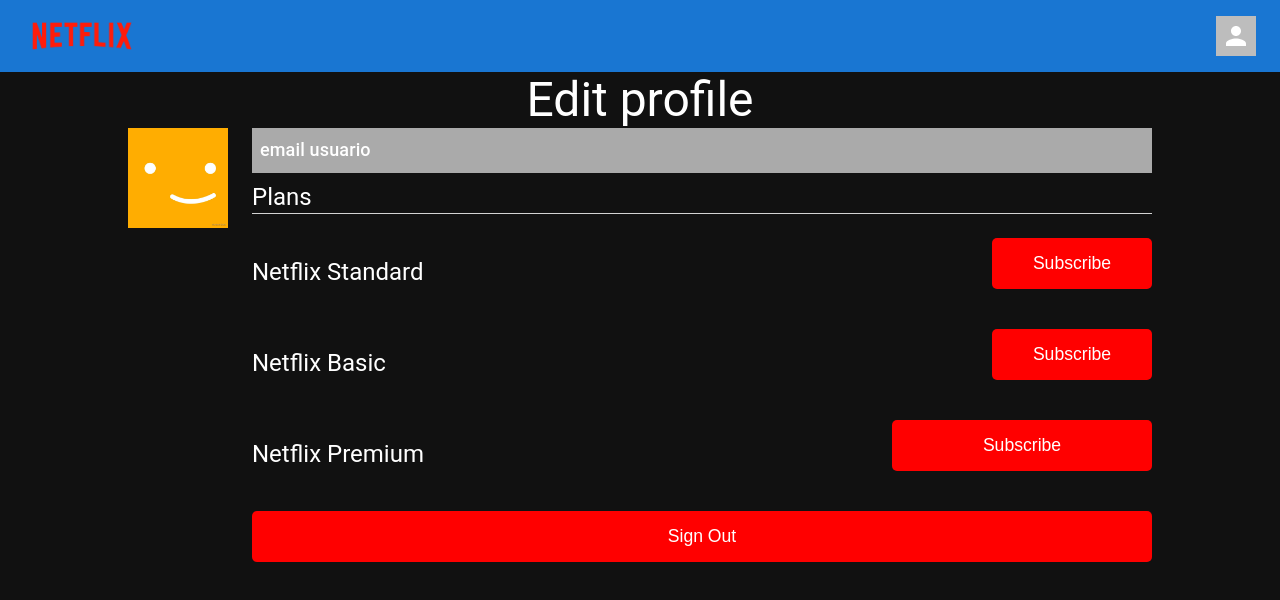
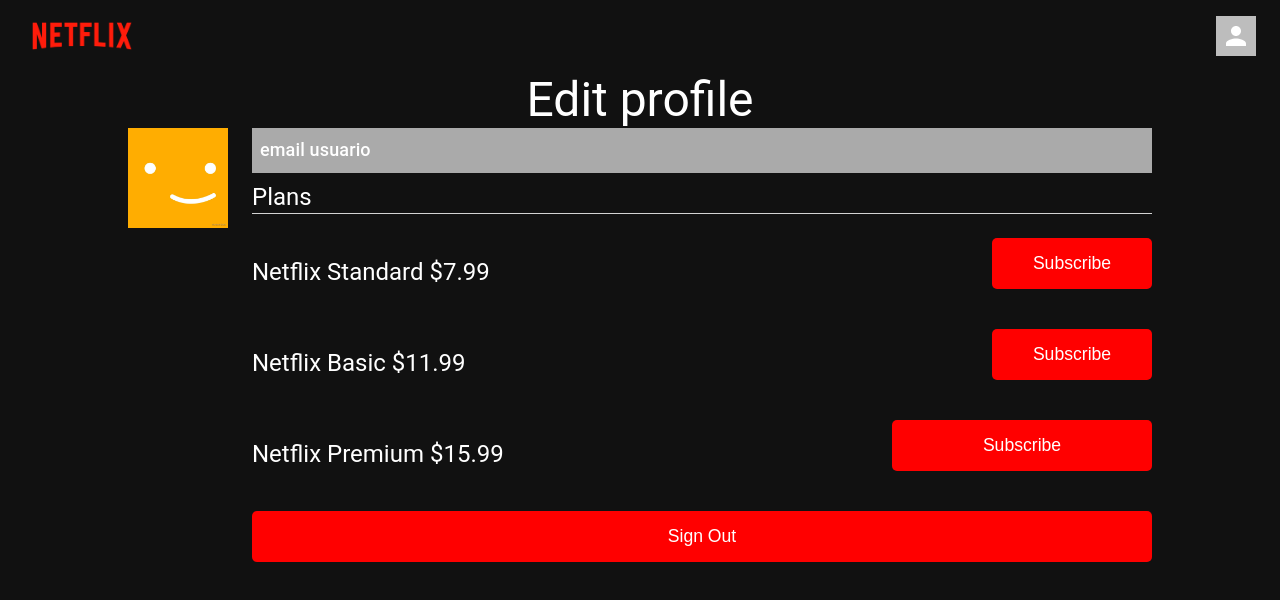
Before and after one commit to EcheCostabel/netflix-app, a React (Create React App) app: page /profile in a window 1280 px wide. Shown: the top 600 px of the page. Built offline with nearby package versions, Linux system fonts and the light colour scheme; no server answers.

Commit message:
change background appbar

```diff
--- a/src/components/Header.js
+++ b/src/components/Header.js
@@ -3,6 +3,7 @@
 import logo from "../img/logo-netflix.png";
 import React, { useEffect, useState } from "react";
 import { useNavigate } from "react-router";
+import { style } from "@mui/system";
 
 
 const Header = () => {
@@ -22,7 +23,7 @@
   }, [])
 
   return (
-    <AppBar position="sticky" elevation={0} className={classes.root}>
+    <AppBar position="sticky" elevation={0} className={classes.root} style={{    backgroundColor: '#111',}}>
       <Toolbar className={classes.toolbar}>
 
         <IconButton onClick={() => navigate('/')}>
--- a/src/components/Plans.js
+++ b/src/components/Plans.js
@@ -19,7 +19,7 @@
   return (
       <div className={classes.root}>
         <Typography className={classes.standard} variant='h5'>
-            {children}
+            {children} ${cost}
         </Typography>
         <NetflixButton
         color={color}
```
